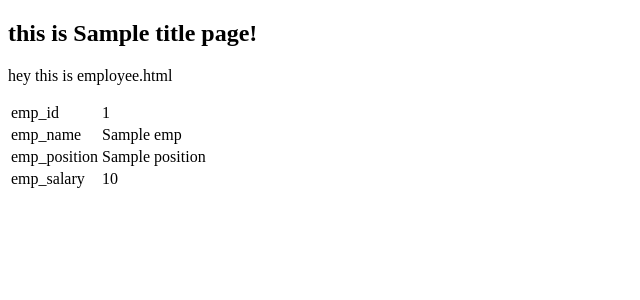
After one commit to Karanraj-6/FLASK, a Flask app: template 3_dynamic_urls/templates/employee.html in a window 1280 px wide. The commit adds this page. Shown: the top 300 px of the page, without its empty margins (0-640 px from the left). Run offline with Flask 3, Linux system fonts and the light colour scheme; the template is opened without the code that fills it: most values are stand-ins (such as "Sample title", 1, 10 or a date in 2020).

Commit message:
3_dynamic_urls

```diff
--- a/3_dynamic_urls/app.py
+++ b/3_dynamic_urls/app.py
@@ -1,4 +1,5 @@
 from flask import Flask,render_template,url_for
+from employee_data  import employees_data
 
 app= Flask(__name__)
 
@@ -11,5 +12,14 @@ def home():
 def about():
     return render_template("about.html",title="about")
 
+@app.route('/evaluate/<int:num>')
+def evaluate(num):
+    return render_template("evaluate.html",title="Evaluate",number=num)
+
+@app.route("/employee")
+def employee():
+    return render_template("employee.html",title="employee",emps=employees_data)
+
+
 if __name__ == "__main__":
     app.run(debug='True')
--- /dev/null
+++ b/3_dynamic_urls/employee_data.py
@@ -0,0 +1,17 @@
+employees_data={
+    1:{
+        "name":"jack",
+        "positon":"salesperson",
+        "salary":50000
+    },
+    2:{
+        "name":"alex",
+        "positon":"manager",
+        "salary":100000
+    },
+    3: {
+        "name":"rose",
+        "positon" : "salesperson",
+        "salary":50000
+    }
+}
--- /dev/null
+++ b/3_dynamic_urls/templates/employee.html
@@ -0,0 +1,31 @@
+{% extends "layout.html" %}
+
+{% block content%}
+
+<p>hey this is employee.html</p>
+
+{% for emp_id,emp_data in emps.item() %}
+    <div>
+        <table>
+            <tr>
+                <td>emp_id</td>
+                <td>{{emp_id}}</td>
+            </tr>
+            <tr>
+                <td>emp_name</td>
+                <td>{{emp_data["name"]}}</td>
+            </tr>
+            <tr>
+                <td>emp_position</td>
+                <td>{{emp_data["position"]}}</td>
+            </tr>
+            <tr>
+                <td>emp_salary</td>
+                <td>{{emp_data["salary"]}}</td>
+            </tr>
+        </table>
+    </div>
+
+{% endfor%}
+
+{% endblock content%}
--- a/3_dynamic_urls/templates/home.html
+++ b/3_dynamic_urls/templates/home.html
@@ -6,7 +6,7 @@
 <ul>
     <li>Home</li>
     <li><a href={{ url_for("about")}} target="_block">About</a></li>
-    <li>Employees</li>
+    <li><a href={{url_for("employee")}} target="_block">Employees</a></li>
     <li>Careers</li>
     <li>Contact us</li>
 </ul>
--- a/3_dynamic_urls/templates/layout.html
+++ b/3_dynamic_urls/templates/layout.html
@@ -6,7 +6,7 @@
     <title>{{ title }}</title>
 </head>
 <body>
-    <p>this is {{ title }} page in home.html file</p>
+    <h2>this is {{ title }} page!</h2>
     {% block content %}
     {% endblock %}
 </body>
```
Also changed, not shown: 3_dynamic_urls/templates/evaluate.html (added, +13 -0 lines).
